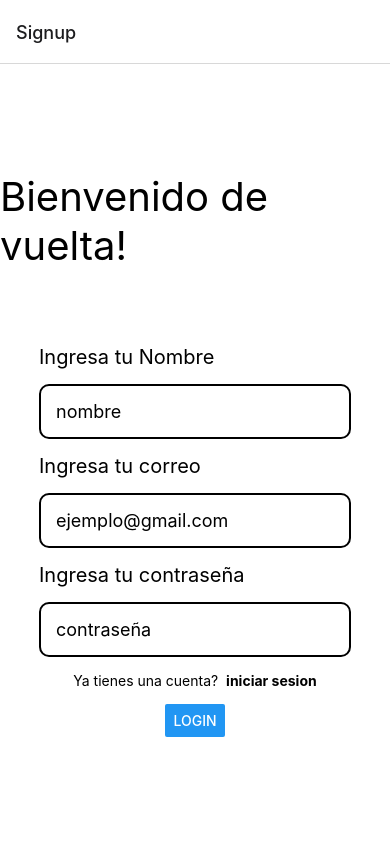
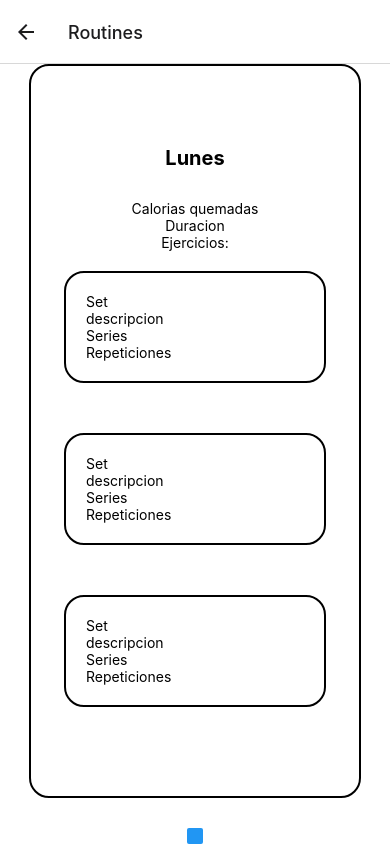
Before and after one commit to Chesco216/gymbros-user-app, a React Native app: screen /Routines in a window 390 px wide. Built offline with nearby package versions, Linux system fonts and the light colour scheme.

Commit message:
tired AF incompleted btw

```diff
--- a/App.js
+++ b/App.js
@@ -4,6 +4,9 @@ import { Login } from './app/Auth/Login';
 import { StatusBar } from 'react-native';
 import { Home } from './app/Home/Home';
 import { Signup } from './app/Auth/Signup';
+import { Profile } from './app/Profile/Profile';
+import { Routines } from './app/Routines/Routines';
+import { Advices } from './app/Advices/Advices';
 
 export default function App() {
 
@@ -16,6 +19,9 @@ export default function App() {
           <Stack.Screen name='Signup' component={Signup}/>
           <Stack.Screen name='Login' component={Login}/>
           <Stack.Screen name='Home' component={Home}/>
+          <Stack.Screen name='Profile' component={Profile}/>
+          <Stack.Screen name='Routines' component={Routines}/>
+          <Stack.Screen name='Advices' component={Advices}/>
         </Stack.Navigator>
       </NavigationContainer>
       <StatusBar style='auto'/>
--- a/FirebaseConfig.js
+++ b/FirebaseConfig.js
@@ -3,6 +3,7 @@
 // Import the functions you need from the SDKs you need
 import { initializeApp } from "firebase/app";
 import { getAuth } from 'firebase/auth'
+import { getFirestore } from 'firebase/firestore'
 // import { getAnalytics } from "firebase/analytics";
 // TODO: Add SDKs for Firebase products that you want to use
 // https://firebase.google.com/docs/web/setup#available-libraries
@@ -22,5 +23,6 @@ const firebaseConfig = {
 
 // Initialize Firebase
 const app = initializeApp(firebaseConfig);
+export const db = getFirestore(app)
 export const auth = getAuth()
 // const analytics = getAnalytics(app);
--- /dev/null
+++ b/app/Advices/Advices.jsx
@@ -0,0 +1,9 @@
+import { Text, View } from "react-native"
+
+export const Advices = () => {
+  return (
+    <View>
+      <Text>ADVICES</Text>
+    </View>
+  )
+}
--- a/app/Auth/Login.jsx
+++ b/app/Auth/Login.jsx
@@ -4,20 +4,23 @@ import { useState } from 'react';
 import { Button, StyleSheet, Text, TextInput, View } from 'react-native';
 import { login } from './sevices/auth';
 import { useUser } from '../../store/useUser';
+import { doc, getDoc } from 'firebase/firestore';
+import { db } from '../../FirebaseConfig';
 
 export const Login = ({navigation}) => {
 
   const [email, setEmail] = useState()
   const [pass, setPass] = useState()
 
+  // const user = useUser(state => state.user)
+  // if (user.uid) navigation.navigate('Home')
+
+
   const setUser = useUser(state => state.set_User)
   const handleLogin = async() => {
     const user = await login(email, pass)
-    setUser({
-      user: user.name,
-      email: user.email,
-      isActive: false
-    })
+    const userToSet = await getDoc(doc(db, 'user', user.uid))
+    setUser(userToSet)
     console.log({user})
     navigation.navigate('Home')
   }
--- a/app/Auth/Signup.jsx
+++ b/app/Auth/Signup.jsx
@@ -1,34 +1,45 @@
-
-
 import { StatusBar } from 'expo-status-bar';
 import { useState } from 'react';
 import { Button, StyleSheet, Text, TextInput, View } from 'react-native';
-import { login, signup } from './sevices/auth';
+import { signup } from './sevices/auth';
 import { useUser } from '../../store/useUser';
+import { UserForm } from './components/UserForm';
 
 export const Signup = ({navigation}) => {
 
   const [name, setName] = useState()
   const [email, setEmail] = useState()
   const [pass, setPass] = useState()
+  const [submited, setSubmited] = useState(false)
+
+  // const user = useUser(state => state.user)
+  // if (user.uid) navigation.navigate('Home')
 
   const setUser = useUser(state => state.set_User)
 
+  const nav = navigation
   const handleLogin = async() => {
     const user = await signup(email, pass)
+    console.log(user.uid)
     setUser({
-      user: name,
+      uid: user.uid,
+      name: name,
       email: user.email,
       isActive: false
     })
 
     console.log({user})
-    navigation.navigate('Home')
+    setSubmited(true)
   }
 
   return (
     <View style={styles.container}>
-      <Text style={styles.title}>Bienvenido de vuelta!</Text>
+      {
+        submited ?
+          <UserForm nav={nav}/>
+          : (
+            <>
+              <Text style={styles.title}>Bienvenido a Gymbros!</Text>
               <Text style={styles.inTitle}>Ingresa tu Nombre</Text>
               <TextInput
                 style={styles.inp}
@@ -65,6 +76,9 @@ export const Signup = ({navigation}) => {
                 title='Login'
                 onPress={() => handleLogin()}
               />
+            </>
+          )
+      }
       <StatusBar style="auto" />
     </View>
   );
--- /dev/null
+++ b/app/Auth/components/UserForm.jsx
@@ -0,0 +1,110 @@
+import { useState } from "react"
+import { Button, StyleSheet, Text, TextInput, View } from "react-native"
+import { useUser } from "../../../store/useUser"
+import { setUserFB } from "../sevices/setUserFB"
+import { doc, setDoc } from "firebase/firestore"
+import { db } from "../../../FirebaseConfig"
+
+export const UserForm = ({nav}) => {
+
+  const [age, setAge] = useState()
+  const [ci, setCI] = useState()
+  const [height, setHeight] = useState()
+  const [weight, setWeight] = useState()
+  const [phone, setPhone] = useState()
+
+  const user = useUser(state => state.user)
+  const setUser = useUser(state => state.set_User)
+
+  const handlePress = async() => {
+    setUser({
+      ...user,
+      age: age,
+      ci: ci,
+      height: height,
+      weight: weight,
+      phone: phone,
+      id_rol: 1,
+    })
+
+    await setDoc(doc(db, 'user', user.uid), {
+      ...user,
+      age: age,
+      ci: ci,
+      height: height,
+      weight: weight,
+      phone: phone,
+      id_rol: 1,
+    })
+    // setUserFB().then(
+    //   nav.navigate('Home')
+    // )
+    nav.navigate('Home')
+  }
+
+  return (
+    <View>
+      <Text style={styles.title}>Necesitamos saber mas de ti</Text>
+      <Text style={styles.subtitle}>Edad</Text>
+      <TextInput
+        value={age}
+        style={styles.field}
+        placeholder='edad'
+        onChangeText={text => setAge(text)}
+      />
+      <Text style={styles.subtitle}>Peso (kg)</Text>
+      <TextInput
+        value={weight}
+        style={styles.field}
+        placeholder='peso'
+        onChangeText={text => setWeight(text)}
+      />
+      <Text style={styles.subtitle}>Altura (m)</Text>
+      <TextInput
+        value={height}
+        style={styles.field}
+        placeholder='altura'
+        onChangeText={text => setHeight(text)}
+      />
+      <Text style={styles.subtitle}>CI</Text>
+      <TextInput
+        value={ci}
+        style={styles.field}
+        placeholder='ci'
+        onChangeText={text => setCI(text)}
+      />
+      <Text style={styles.subtitle}>Numero de telefono</Text>
+      <TextInput
+        value={phone}
+        style={styles.field}
+        placeholder='telefono'
+        onChangeText={text => setPhone(text)}
+      />
+      <Button
+        title='Enviar'
+        onPress={() => handlePress()}
+      />
+    </View>
+  )
+}
+
+const styles = StyleSheet.create({
+  title: {
+    fontSize: 30,
+    fontWeight: 'bold',
+    marginBottom: 50
+  },
+  subtitle: {
+    fontSize: 20,
+    marginBottom: 10,
+    paddingLeft: 10
+  },
+  field: {
+    borderColor: 'black',
+    borderWidth: 2,
+    borderRadius: 10,
+    padding: 15,
+    fontSize: 18,
+    marginBottom: 20
+  }
+})
--- /dev/null
+++ b/app/Auth/sevices/setUserFB.js
@@ -0,0 +1,15 @@
+import { doc, setDoc } from "firebase/firestore"
+import { db } from "../../../FirebaseConfig"
+import { useUser } from "../../../store/useUser"
+import { Alert } from "react-native"
+
+export const setUserFB = async() => {
+
+  const user = useUser(state => state.user)
+
+  try {
+    await setDoc(doc(db, 'user', user.uid), user)
+  } catch (error) {
+    Alert.alert(error.code)
+  }
+}
--- a/app/Home/Home.jsx
+++ b/app/Home/Home.jsx
@@ -1,15 +1,49 @@
-import { Text, View } from "react-native"
+import { StyleSheet, Text, View } from "react-native"
 import { useUser } from "../../store/useUser"
 
-export const Home = () => {
+export const Home = ({navigation}) => {
 
   const user = useUser(state => state.user)
 
   return (
-    <View>
-      <Text>{user.name}</Text>
-      <Text>{user.email}</Text>
-      <Text>{JSON.stringify(user.isActive)}</Text>
+    <View style={styles.container}>
+      <Text
+        style={styles.option}
+        onPress={() => navigation.navigate('Profile')}
+      >
+        Perfil
+      </Text>
+      <Text
+        style={styles.option}
+        onPress={() => navigation.navigate('Routines')}
+      >
+        Rutinas
+      </Text>
+      <Text
+        style={styles.option}
+        onPress={() => navigation.navigate('Advices')}
+      >
+        Comunicados
+      </Text>
     </View>
   )
 }
+
+const styles = StyleSheet.create({
+  container: {
+    flex: 1,
+    backgroundColor: '#fff',
+    alignItems: 'center',
+    justifyContent: 'center',
+  },
+  option: {
+    width: '90%',
+    textAlign: 'center',
+    borderColor: 'black',
+    borderWidth: 2,
+    borderRadius: 10,
+    padding: 15,
+    fontSize: 25,
+    marginBottom: 20
+  }
+})
--- /dev/null
+++ b/app/Profile/Profile.jsx
@@ -0,0 +1,77 @@
+import { BackHandler, Button, StyleSheet, Text, View } from "react-native"
+import { useUser } from "../../store/useUser"
+
+export const Profile = () => {
+
+  const user = useUser(state => state.user)
+
+  return (
+    <View style={styles.container}>
+      <View style={styles.subContainer}>
+        <View style={styles.infoContainer}>
+          <Text style={styles.title}>Nombre</Text>
+          <Text style={styles.info}>nombre pipipi</Text>
+        </View>
+        <View style={styles.infoContainer}>
+          <Text style={styles.title}>Edad</Text>
+          <Text style={styles.info}>edad pipipi</Text>
+        </View>
+        <View style={styles.infoContainer}>
+          <Text style={styles.title}>Peso</Text>
+          <Text style={styles.info}>peso pipipi</Text>
+        </View>
+        <View style={styles.infoContainer}>
+          <Text style={styles.title}>Altura</Text>
+          <Text style={styles.info}>altura pipipi</Text>
+        </View>
+        <View style={styles.infoContainer}>
+          <Text style={styles.title}>CI</Text>
+          <Text style={styles.info}>ci pipipi</Text>
+        </View>
+        <View style={styles.infoContainer}>
+          <Text style={styles.title}>Telefono</Text>
+          <Text style={styles.info}>telefono pipipi</Text>
+        </View>
+      </View>
+      <Button
+        title="Actualizar Datos"
+        onPress={() => handlePress()}
+      />
+    </View>
+  )
+}
+
+const styles = StyleSheet.create({
+  container: {
+    flex: 1,
+    flexDirection: 'column',
+    backgroundColor: '#fff',
+    alignItems: 'center',
+    justifyContent: 'center',
+  },
+  subContainer: {
+    borderWidth: 2,
+    borderColor: 'black',
+    borderRadius: 20,
+    marginBottom: 30
+  },
+  infoContainer: {
+    flexDirection: 'row',
+    width: '85%',
+    padding: 20,
+    paddingTop: 30,
+    paddingBottom: 30
+  },
+  title: {
+    fontSize: 20,
+    fontWeight: 'semibold',
+    width: '30%'
+  },
+  info: {
+    width: '70%',
+    fontSize: 20,
+    borderLeftWidth: 1,
+    borderLeftColor: 'black',
+    paddingLeft: 20
+  }
+})
--- /dev/null
+++ b/app/Routines/Routines.jsx
@@ -0,0 +1,25 @@
+import { Button, StyleSheet, View } from "react-native"
+import { ExercisesCard } from "./components/ExercisesCard"
+
+export const Routines = () => {
+  return (
+    <View style={styles.container}>
+      <ExercisesCard/>
+      <Button>Generar nueva rutina</Button>
+    </View>
+  )
+}
+
+const styles = StyleSheet.create({
+  container: {
+    flex: 1,
+    flexDirection: 'column',
+    backgroundColor: '#fff',
+    alignItems: 'center',
+    justifyContent: 'center',
+    overflow: 'scroll'
+  },
+  subcont: {
+
+  }
+})
--- /dev/null
+++ b/app/Routines/components/ExercisesCard.jsx
@@ -0,0 +1,60 @@
+import { StyleSheet, Text, View } from "react-native"
+
+export const ExercisesCard = () => {
+  return (
+    <View style={styles.container}>
+      <Text style={styles.day}>Lunes</Text>
+      <Text>Calorias quemadas</Text>
+      <Text>Duracion</Text>
+      <Text>Ejercicios:</Text>
+      <View style={styles.exercises}>
+        <Text>Set</Text>
+        <Text>descripcion</Text>
+        <Text>Series</Text>
+        <Text>Repeticiones</Text>
+      </View>
+      <View style={styles.exercises}>
+        <Text>Set</Text>
+        <Text>descripcion</Text>
+        <Text>Series</Text>
+        <Text>Repeticiones</Text>
+      </View>
+      <View style={styles.exercises}>
+        <Text>Set</Text>
+        <Text>descripcion</Text>
+        <Text>Series</Text>
+        <Text>Repeticiones</Text>
+      </View>
+    </View>
+  )
+}
+
+const styles = StyleSheet.create({
+  container: {
+    width: '85%',
+    paddingTop: 20,
+    flex: 1,
+    flexDirection: 'column',
+    backgroundColor: '#fff',
+    alignItems: 'center',
+    justifyContent: 'center',
+    borderWidth: 2,
+    borderColor: 'black',
+    borderRadius: 20,
+    marginBottom: 30
+  },
+  exercises: {
+    width: '80%',
+    padding: 20,
+    marginTop: 20,
+    borderWidth: 2,
+    borderColor: 'black',
+    borderRadius: 20,
+    marginBottom: 30
+  },
+  day: {
+    marginBottom: 30,
+    fontSize: 20,
+    fontWeight: 'bold'
+  }
+})
--- /dev/null
+++ b/constants/colors.js
@@ -0,0 +1,6 @@
+export const colors = {
+  orange: '#ED7D31',
+  lightbrown: '#6C5F5B',
+  darkbrown: '#4F4A45',
+  light: '#F6F1EE'
+}
```
Lines whose indentation alone changed are shown as unchanged.
